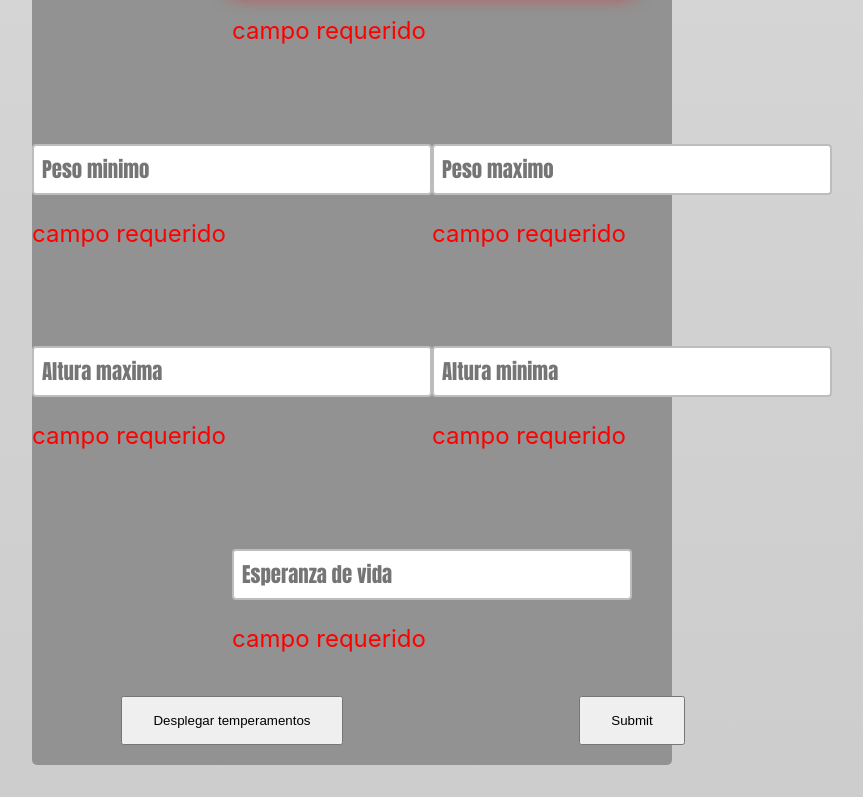
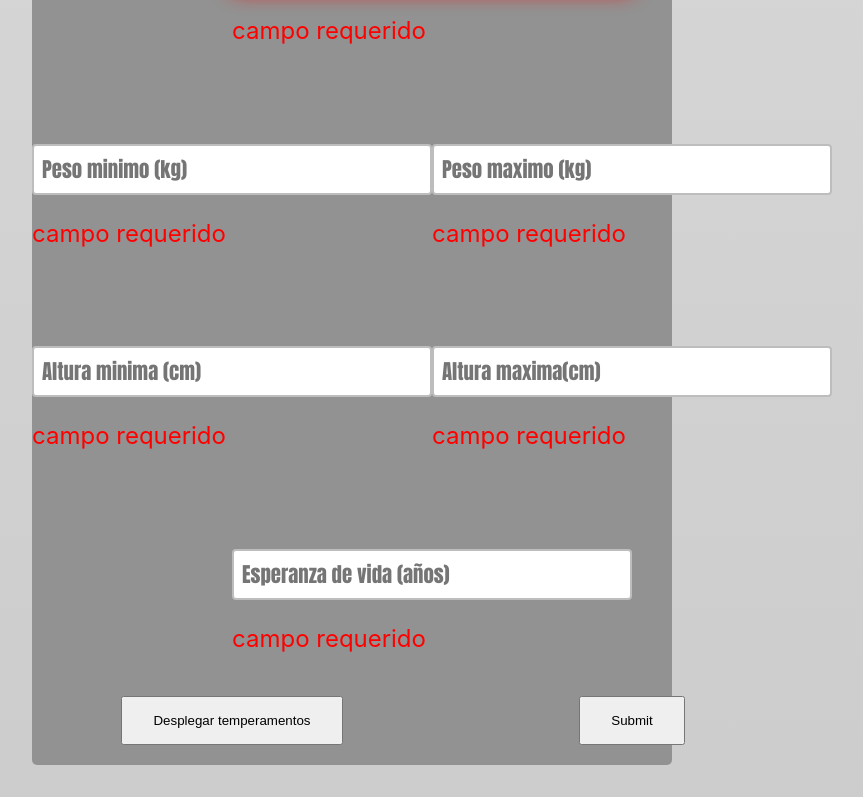
Before and after one commit to federicoprat/PI-Dogs, a React (Create React App) app in the folder client/: page /createdog in a window 1280 px wide. Shown: the part 535-1332 px from the top of the page, without its empty margins (288-1151 px from the left). Built offline with nearby package versions, Linux system fonts and the light colour scheme; no server answers.

Commit message:
solucionados 2 inputs invertidos de posicion

```diff
--- a/client/src/components/createDog/createDog.jsx
+++ b/client/src/components/createDog/createDog.jsx
@@ -183,7 +183,7 @@ const CreateDog = () => {
         </div>
         <div className={styles.pesoMinimo}>
           <input
-            placeholder="Peso minimo"
+            placeholder="Peso minimo (kg)"
             name="pesoMin"
             value={form.pesoMin}
             onChange={(e) => handleChange(e)}
@@ -199,7 +199,7 @@ const CreateDog = () => {
         </div>
         <div className={styles.pesoMaximo}>
           <input
-            placeholder="Peso maximo"
+            placeholder="Peso maximo (kg)"
             name="pesoMax"
             value={form.pesoMax}
             onChange={(e) => handleChange(e)}
@@ -213,9 +213,9 @@ const CreateDog = () => {
             {form.pesoMax ? errors.pesoMax : "campo requerido"}
           </p>
         </div>
-        <div className={styles.alturaMaxima}>
+        <div className={styles.alturaMinima}>
           <input
-            placeholder="Altura minima"
+            placeholder="Altura minima (cm)"
             name="alturaMin"
             value={form.alturaMin}
             onChange={(e) => handleChange(e)}
@@ -231,9 +231,9 @@ const CreateDog = () => {
             {form.alturaMin ? errors.alturaMin : "campo requerido"}
           </p>
         </div>
-        <div className={styles.alturaMinima}>
+        <div className={styles.alturaMaxima}>
           <input
-            placeholder="Altura maxima"
+            placeholder="Altura maxima(cm)"
             name="alturaMax"
             value={form.alturaMax}
             onChange={(e) => handleChange(e)}
@@ -251,7 +251,7 @@ const CreateDog = () => {
         </div>
         <div className={styles.lifeSpan}>
           <input
-            placeholder="Esperanza de vida"
+            placeholder="Esperanza de vida (años)"
             name="lifeSpan"
             value={form.lifeSpan}
             onChange={(e) => handleChange(e)}
```
